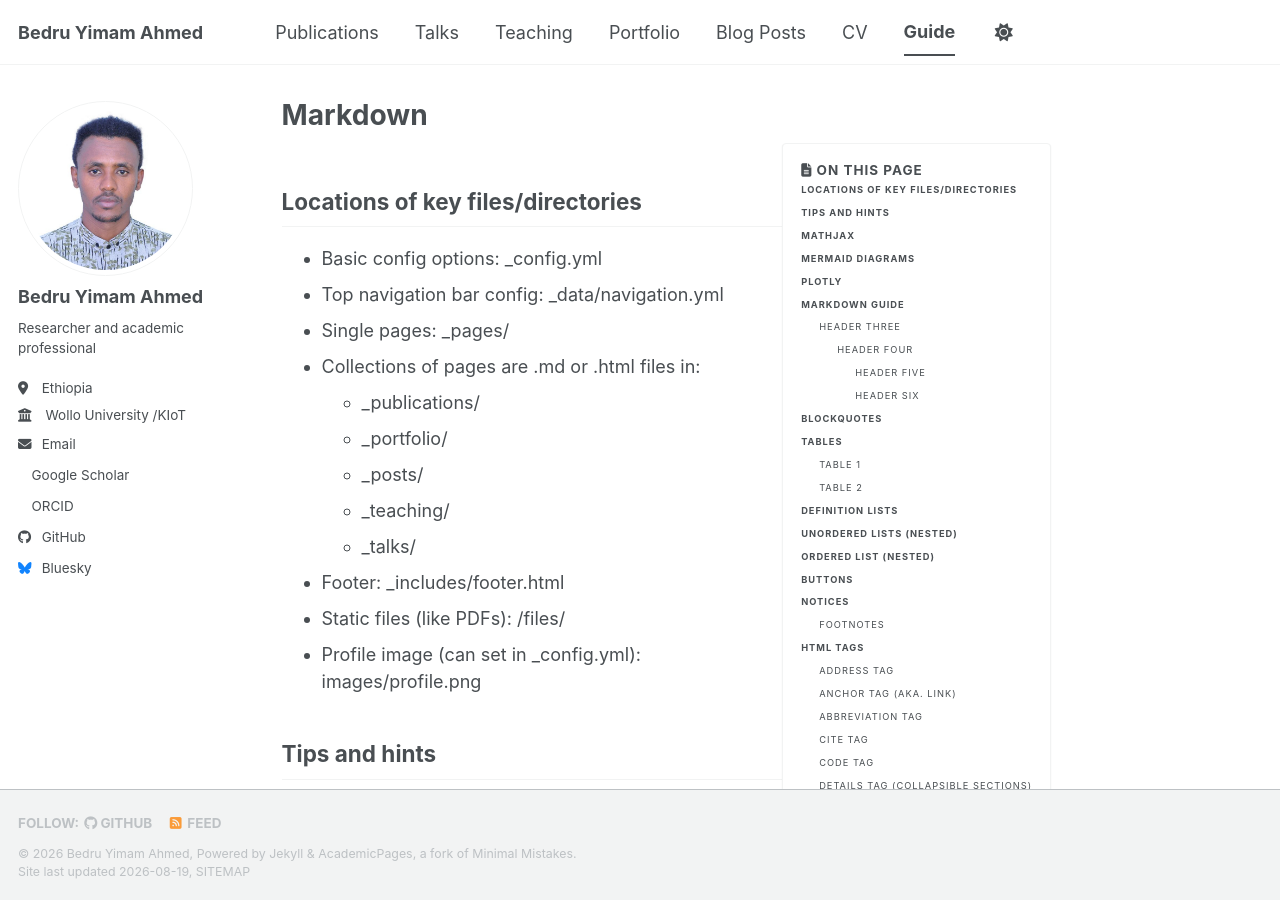
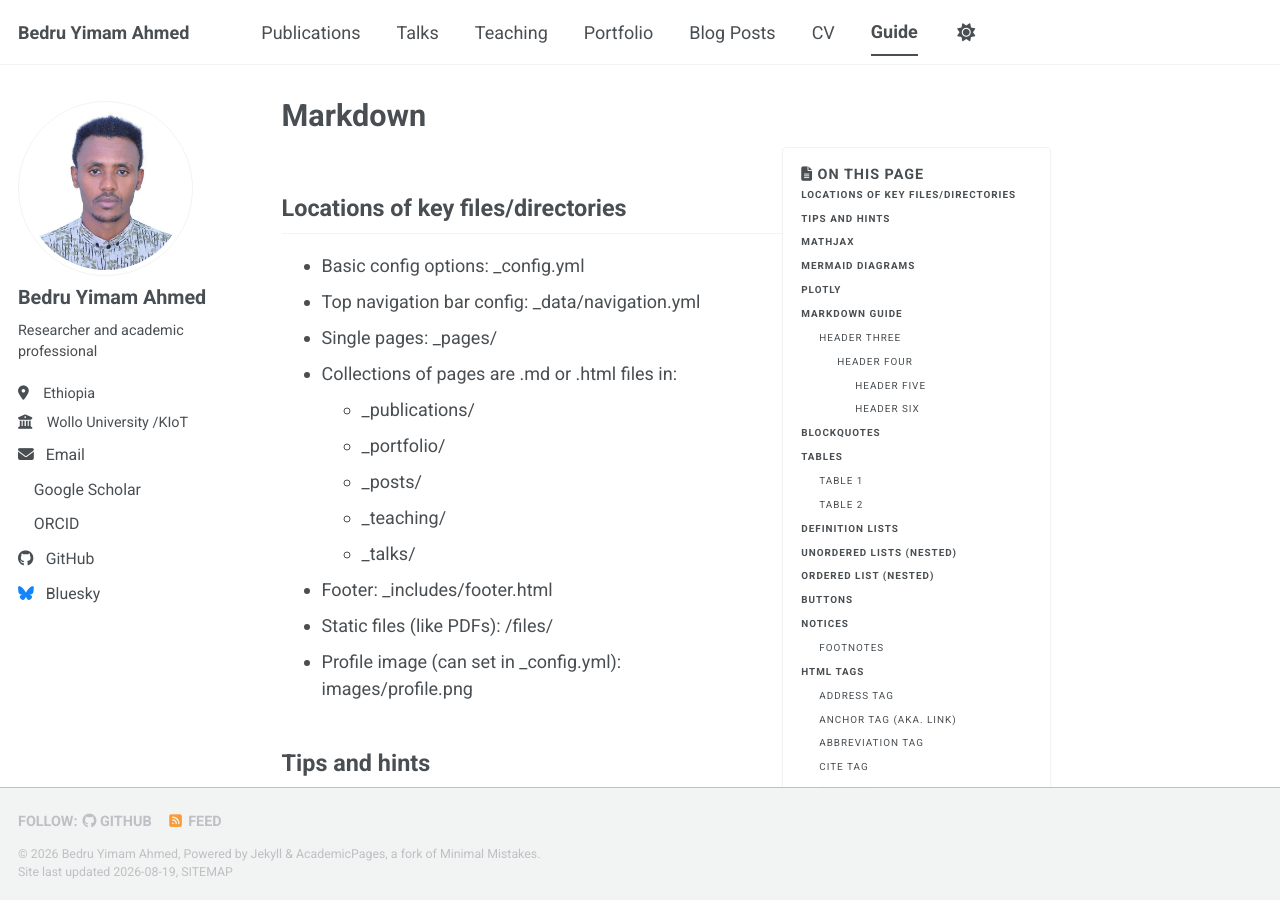
Before and after one commit to bedr-ux/BedruYimamAhmed, a Jekyll site: the page built from _pages/markdown.md, in a window 1280 px wide and 900 px high. Built offline with Jekyll 4.4.1, drawn with Linux system fonts in a browser that asks for light colours; emoji names are drawn with the system emoji font; a style sheet for code colours, icons or effects is not loaded.

Commit message:
Update _themes.scss

```diff
--- a/_sass/_themes.scss
+++ b/_sass/_themes.scss
@@ -6,17 +6,26 @@
    TYPOGRAPHY
    ========================================================================== */
 
+/* ════════════════════════════════════════════════════════════════════════
+   🔤 FONT IMPORTS (Google Fonts)
+   ════════════════════════════════════════════════════════════════════════ */
+@import url('https://fonts.googleapis.com/css2?family=Roboto:wght@300;400;500;700&family=JetBrains+Mono:wght@400;600&display=swap');
+
 /* Used to set the size for <em> */
-$doc-font-size              : 16;
+$doc-font-size              : 17;   /* ✅ UPDATED from 16 → 17 (slightly larger base) */
 
 /* Paragraph indention */
 $paragraph-indent           : false; // true, false (default)
 $indent-var                 : 1.3em;
 
+/* ════════════════════════════════════════════════════════════════════════
+   🖋️ FONT FAMILIES (Updated)
+   ════════════════════════════════════════════════════════════════════════ */
+
 /* System typefaces */
 $serif                      : Georgia, Times, serif;
-$sans-serif                 : -apple-system, ".SFNSText-Regular", "San Francisco", "Roboto", "Segoe UI", "Helvetica Neue", "Lucida Grande", Arial, sans-serif;
-$monospace                  : Monaco, Consolas, "Lucida Console", monospace;
+$sans-serif                 : "Roboto", -apple-system, ".SFNSText-Regular", "San Francisco", "Segoe UI", "Helvetica Neue", Arial, sans-serif;  /* ✅ UPDATED: Added Roboto as primary */
+$monospace                  : "JetBrains Mono", Monaco, Consolas, "Lucida Console", monospace;  /* ✅ UPDATED: Added JetBrains Mono */
 
 /* Sans serif typefaces */
 $sans-serif-narrow          : $sans-serif;
@@ -29,15 +38,17 @@ $bodoni                     : "Bodoni MT", serif;
 $calisto                    : "Calisto MT", serif;
 $garamond                   : Garamond, serif;
 
-/* Type scale */
-$type-size-1                : 2.441em;  // ~39.056px
-$type-size-2                : 1.953em;  // ~31.248px
-$type-size-3                : 1.563em;  // ~25.008px
-$type-size-4                : 1.25em;   // ~20px
-$type-size-5                : 1em;      // ~16px
-$type-size-6                : 0.75em;   // ~12px
-$type-size-7                : 0.6875em; // ~11px
-$type-size-8                : 0.625em;  // ~10px
+/* ════════════════════════════════════════════════════════════════════════
+   📏 TYPE SCALE (Slightly enlarged for better readability)
+   ════════════════════════════════════════════════════════════════════════ */
+$type-size-1                : 2.8em;   /* ✅ UPDATED from 2.441em → ~47.6px (H1) */
+$type-size-2                : 2.2em;   /* ✅ UPDATED from 1.953em → ~37.4px (H2) */
+$type-size-3                : 1.7em;   /* ✅ UPDATED from 1.563em → ~28.9px (H3) */
+$type-size-4                : 1.3em;   /* ✅ UPDATED from 1.25em  → ~22.1px (H4/Subtitle) */
+$type-size-5                : 1.1em;   /* ✅ UPDATED from 1em    → ~18.7px (Body text) */
+$type-size-6                : 0.8em;   /* ✅ UPDATED from 0.75em → ~13.6px (Small text) */
+$type-size-7                : 0.6875em; /* ~11.7px */
+$type-size-8                : 0.625em;  /* ~10.6px */
 
 $global-font-family         : $sans-serif;
 $header-font-family         : $sans-serif;
```
